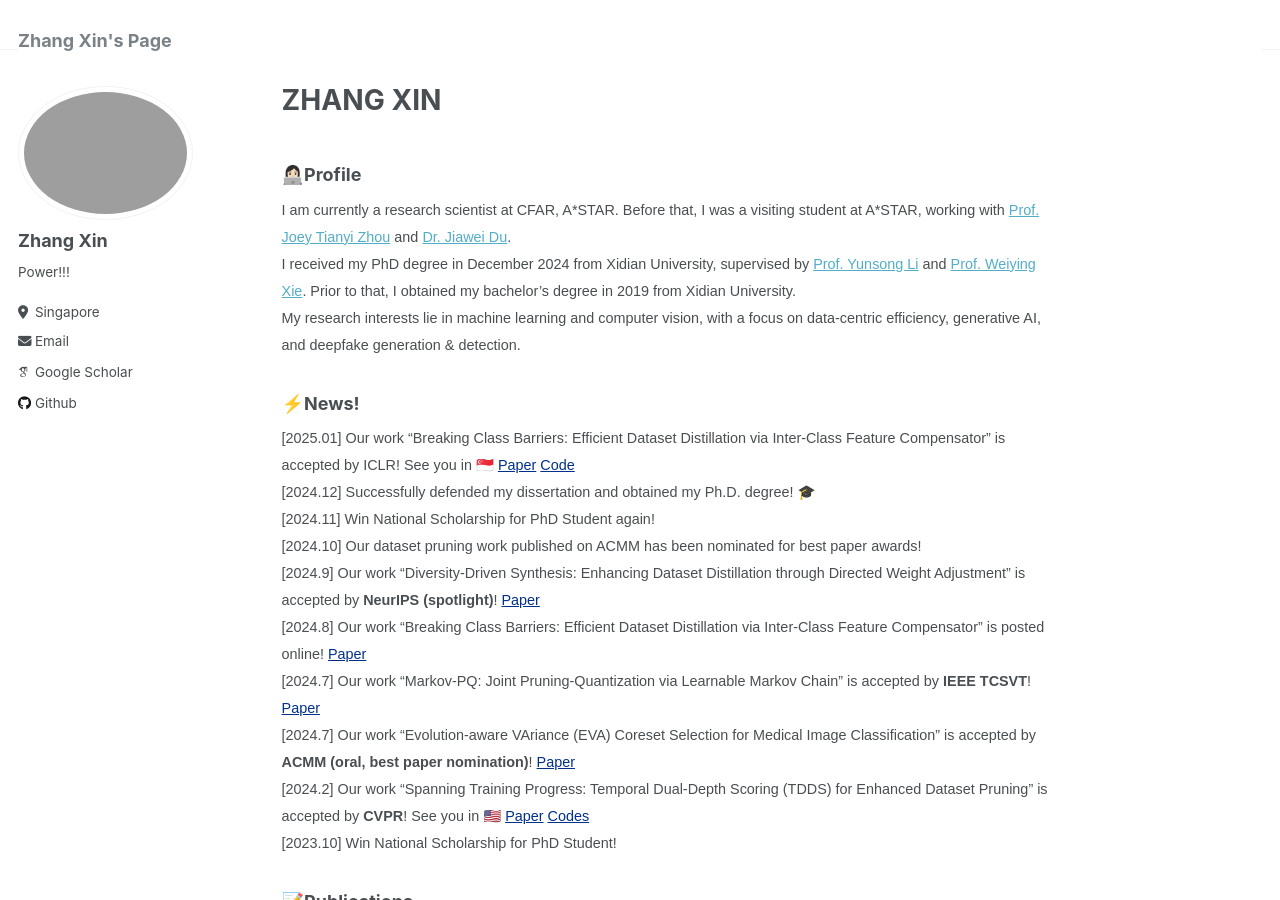
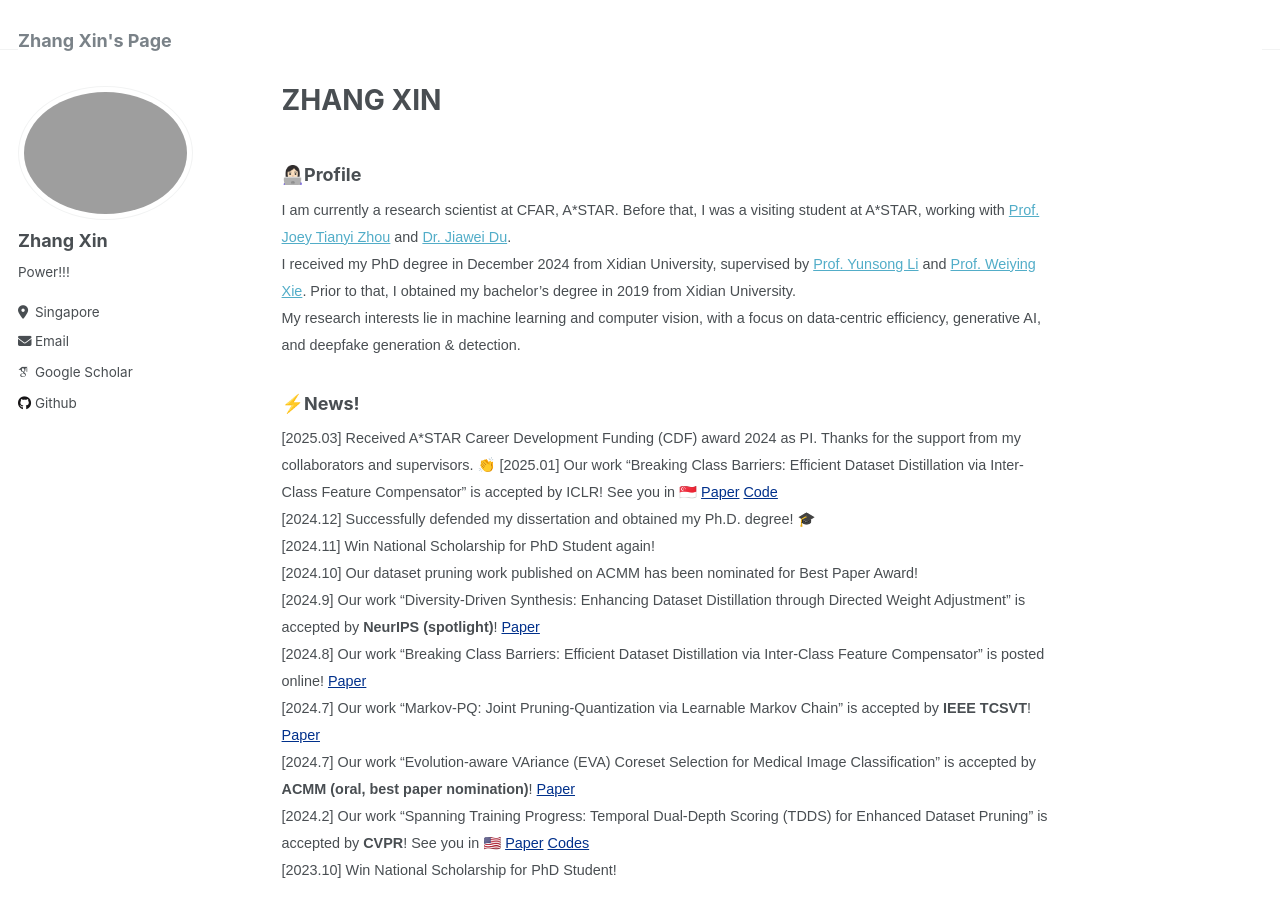
Before and after one commit to zhangxin-xd/zhangxin-xd.github.io, a Jekyll site: the page built from _pages/about.md, in a window 1280 px wide and 900 px high. Built offline with Jekyll 4.4.1, drawn with Linux system fonts in a browser that asks for light colours; some web fonts are replaced.

Commit message:
Update about.md

```diff
--- a/_pages/about.md
+++ b/_pages/about.md
@@ -16,10 +16,11 @@ My research interests lie in machine learning and computer vision, with a focus
 
 ### ⚡️News!
 <span style="font-family:Arial; font-size:0.8em;">
+  [2025.03] Received A*STAR Career Development Funding (CDF) award 2024 as PI. Thanks for the support from my collaborators and supervisors. 👏
   [2025.01] Our work "Breaking Class Barriers: Efficient Dataset Distillation via Inter-Class Feature Compensator" is accepted by ICLR! See you in 🇸🇬 <a href="https://arxiv.org/abs/2408.06927" style="color:#00308B;">Paper</a>  <a href="https://github.com/zhangxin-xd/UFC" style="color:#00308B;">Code</a><br>
   [2024.12] Successfully defended my dissertation and obtained my Ph.D. degree! 🎓 <br>
   [2024.11] Win National Scholarship for PhD Student again! <br>
-  [2024.10] Our dataset pruning work published on ACMM has been nominated for best paper awards!<br>
+  [2024.10] Our dataset pruning work published on ACMM has been nominated for Best Paper Award!<br>
   [2024.9] Our work "Diversity-Driven Synthesis: Enhancing Dataset Distillation through Directed Weight Adjustment" is accepted by **NeurIPS (spotlight)**! <a href="https://arxiv.org/abs/2409.17612" style="color:#00308B;">Paper</a><br>
   [2024.8] Our work "Breaking Class Barriers: Efficient Dataset Distillation via Inter-Class Feature Compensator" is posted online! <a href="https://arxiv.org/abs/2408.06927" style="color:#00308B;">Paper</a><br>
   [2024.7] Our work "Markov-PQ: Joint Pruning-Quantization via Learnable Markov Chain" is accepted by **IEEE TCSVT**! <a href="https://ieeexplore.ieee.org/document/10620340" style="color:#00308B;">Paper</a><br>
```
